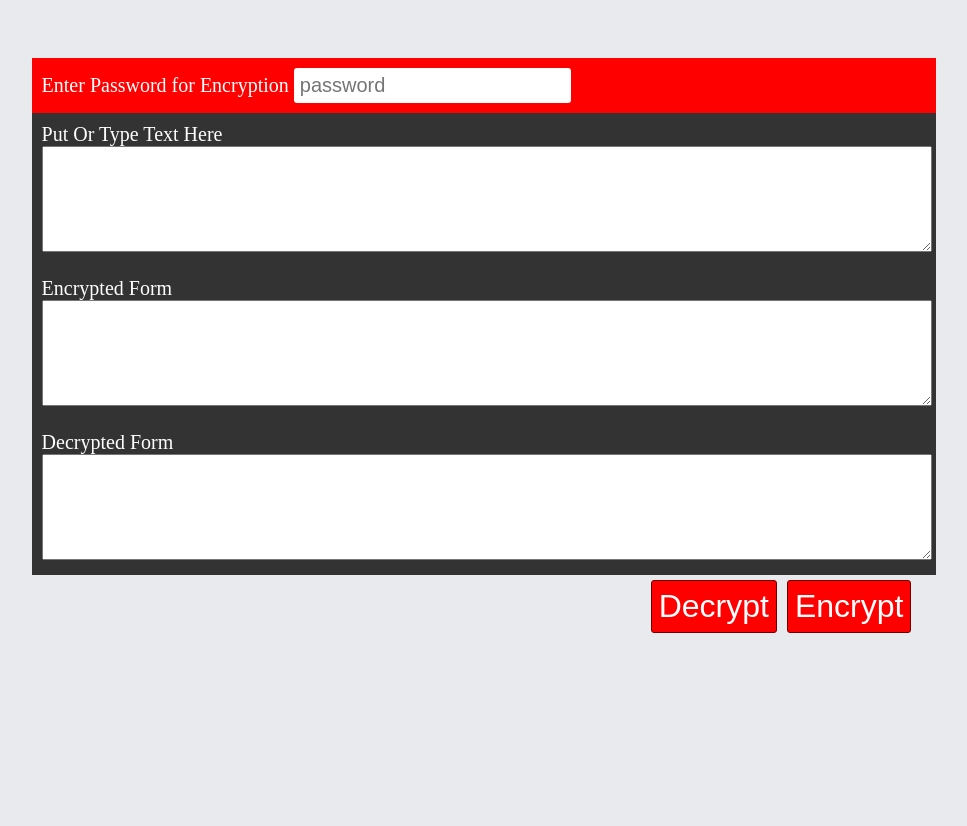
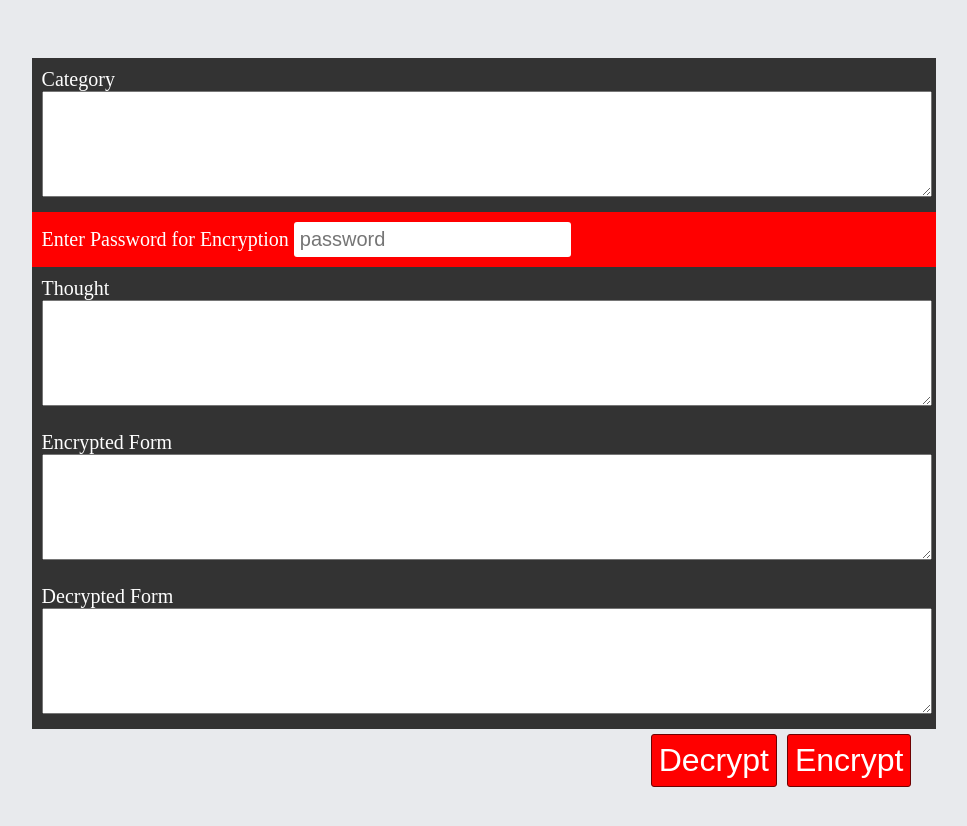
Before and after one commit to cervere/cervere.github.io, a Jekyll site: the page encrypt/index.html, which Jekyll copies as it is, in a window 1280 px wide. Shown: the top 826 px of the page, without its empty margins (166-1133 px from the left). Built offline with Jekyll 4.4.1, drawn with Linux system fonts in a browser that asks for light colours.

Commit message:
Update index.html

```diff
--- a/encrypt/index.html
+++ b/encrypt/index.html
@@ -1,5 +1,4 @@
 <!DOCTYPE html>
-<!-- code by webdevtrick ( https://webdevtrick.com ) -->
 <html>
 <head>
     <meta name="viewport" content="width=device-width, initial-scale=1">
@@ -9,13 +8,17 @@
 <body>
 
     <div class="center top-relative">
+        <div class="content voilet2">
+            <span>Category</span>
+            <textarea id="category"></textarea>
+        </div>
         <div class="content voilet1">
             <span>Enter Password for Encryption</span>
             <input class="f15pt" type="password" id="passcode" placeholder="password" />
         </div>
         <div class="content voilet2">
-            <span>Put Or Type Text Here</span>
-            <textarea id="originalContent"></textarea>
+            <span>Thought</span>
+            <textarea id="thought"></textarea>
         </div>
         <div class="content voilet0">
             <span>Encrypted Form</span>
```
